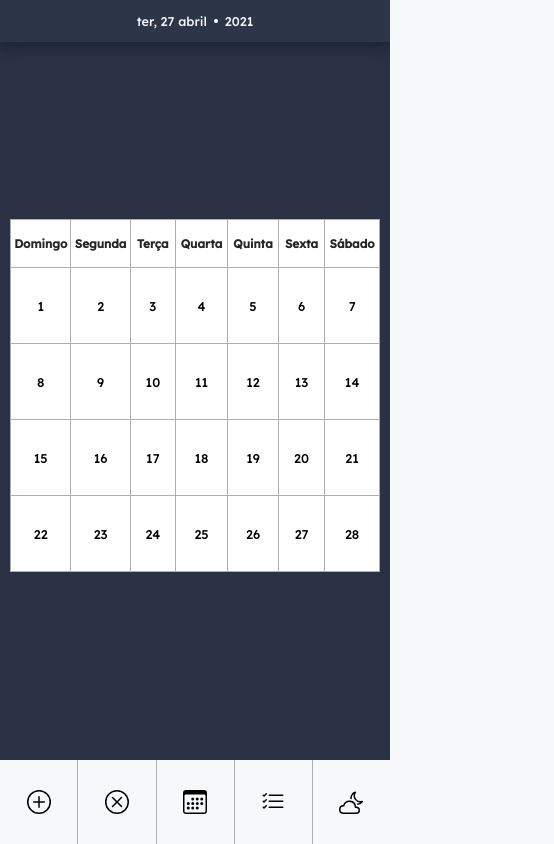
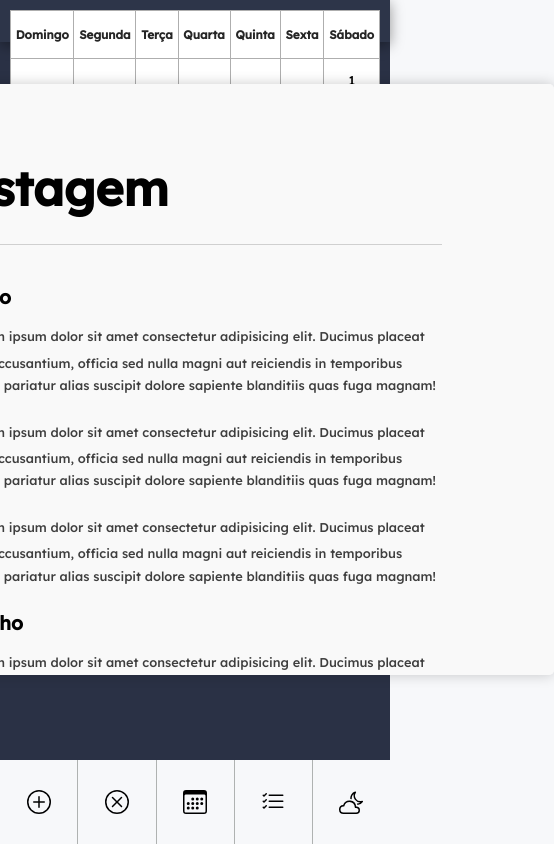
Before and after one commit to LuciLua/calendar, a Next.js app: page / in a window 390 px wide. Both pictures are taken after a click on the link 273 px from the left and 801 px from the top of the page. Shown: the whole page, 554 px wide, since content can reach past the window. Built offline with nearby package versions, Linux system fonts and the light colour scheme.

Commit message:
:calendar: Listagem

```diff
--- a/src/components/Footer/footer.module.scss
+++ b/src/components/Footer/footer.module.scss
@@ -1,6 +1,9 @@
 .footer{
     width: 100%;
     height: 10%;
+    display: flex;
+    align-items: center;
+    justify-content: center;
 
     .footerFill{
         width: 100%;
@@ -71,6 +74,81 @@
     }
 }
 
+// clica
+
+.listagemisActive{
+    display: none;
+}
+
+//lista
+
+.listagem{
+    position:absolute;
+    width: 85vh;
+    height: 70vh;
+
+    top: 10%;
+
+
+    box-shadow: 0 0 14px rgba(0, 0, 0, 0.201);
+
+    padding: 3rem 7rem  7rem;
+
+    border-radius: 5px;
+    background: rgb(249, 249, 249);
+
+    overflow-y: scroll;
+
+
+    &::-webkit-scrollbar{
+        display: none;
+    }
+
+    h5{
+        font-family: Lexend;
+        font-size: 3rem;
+
+        margin-bottom: 2.5rem;
+        line-height: 7rem;
+
+        border-bottom: rgb(208, 208, 208)1px solid;
+
+    }
+
+    h6{
+        font-family: Lexend;
+        font-size: 1.2em;
+        color: rgb(0, 0, 0);
+
+        margin-bottom: 1rem;
+        margin-left: 1rem;
+    }
+    p{
+        font-family: Lexend;
+        font-size: 0.8rem;
+
+        line-height: 1.4rem;
+
+        color: rgb(62, 62, 62);
+
+        margin-bottom: 1.5rem;
+    }
+
+    p::first-letter{
+        border-radius: 100px;
+        width: 1px;
+        height: 1px;
+        padding: 0.4px 1.5px;
+        background: rgb(255, 0, 0);
+
+        font-size: 3px;
+
+        margin-right: 0.5rem;
+
+        color: rgb(255, 0, 0);
+    }
+}
+
 //resposive Layout
 
 @media only screen and (max-width: 600px) {
--- a/src/components/Footer/footer.tsx
+++ b/src/components/Footer/footer.tsx
@@ -1,9 +1,27 @@
+import { useFooter } from '../../contexts/FooterContext';
 import styles from './footer.module.scss'
 
 export function Footer(){
 
+const {
+    toggleList,
+    isDisplay
+} = useFooter();
+
     return(
+
         <div className={styles.footer}>
+             <div className={!isDisplay ? styles.listagemisActive : styles.listagem}>
+      <h5>Listagem</h5>
+      <h6>Maio</h6>
+      <p>o Lorem ipsum dolor sit amet consectetur adipisicing elit. Ducimus placeat saepe accusantium, officia sed nulla magni aut reiciendis in temporibus aliquam pariatur alias suscipit dolore sapiente blanditiis quas fuga magnam!</p>
+      <p>o Lorem ipsum dolor sit amet consectetur adipisicing elit. Ducimus placeat saepe accusantium, officia sed nulla magni aut reiciendis in temporibus aliquam pariatur alias suscipit dolore sapiente blanditiis quas fuga magnam!</p>
+      <p>o Lorem ipsum dolor sit amet consectetur adipisicing elit. Ducimus placeat saepe accusantium, officia sed nulla magni aut reiciendis in temporibus aliquam pariatur alias suscipit dolore sapiente blanditiis quas fuga magnam!</p>
+      <h6>Junho</h6>
+      <p>o Lorem ipsum dolor sit amet consectetur adipisicing elit. Ducimus placeat saepe accusantium, officia sed nulla magni aut reiciendis in temporibus aliquam pariatur alias suscipit dolore sapiente blanditiis quas fuga magnam!</p>
+      <p>o Lorem ipsum dolor sit amet consectetur adipisicing elit. Ducimus placeat saepe accusantium, officia sed nulla magni aut reiciendis in temporibus aliquam pariatur alias suscipit dolore sapiente blanditiis quas fuga magnam!</p>
+      <p>o Lorem ipsum dolor sit amet consectetur adipisicing elit. Ducimus placeat saepe accusantium, officia sed nulla magni aut reiciendis in temporibus aliquam pariatur alias suscipit dolore sapiente blanditiis quas fuga magnam!</p>
+    </div>
             <div className={styles.footerFill}>
                 <ul>
                     <li>
@@ -24,8 +42,8 @@ export function Footer(){
                         <span>Editar</span>
                         </a>
                     </li>
-                    <li>
-                        <a href="#">
+                    <li id={styles.list}>
+                        <a href="#" onClick={toggleList}>
                         <img src="ico_list.svg" alt=""/>
                         <span>Listar</span>
                         </a>
--- a/src/contexts/FooterContext.tsx
+++ b/src/contexts/FooterContext.tsx
@@ -1,8 +1,10 @@
-import { createContext, ReactNode, useContext } from 'react';
+import { createContext, ReactNode, useContext, useState } from 'react';
 
 
 type FooterContextData ={
-
+    toggleList: () => void;
+    isDisplay: boolean;
+    setListState: (state: boolean) => void;
 }
 
 type FooterContextProviderProps = {
@@ -12,8 +14,22 @@ type FooterContextProviderProps = {
 export const FooterContext =createContext({} as FooterContextData);
 export function FooterContextProvider({ children }: FooterContextProviderProps){
 
+    const [isDisplay, setIsList] = useState(false)
+
+    function toggleList(){
+        setIsList(!isDisplay)
+    }
+
+    function setListState(state: boolean){
+        setIsList(state)
+    }
+
     return(
-        <FooterContext.Provider value={{}}>
+        <FooterContext.Provider value={{
+            toggleList,
+            isDisplay,
+            setListState
+        }}>
             {children}
         </FooterContext.Provider>
     )
--- a/src/pages/home.module.scss
+++ b/src/pages/home.module.scss
@@ -70,12 +70,14 @@
                 cursor: default;
                 user-select: none;
 
+                height: 0.8rem;
+
             }
             td{
                 text-align: center;
                 border: 1px solid rgb(174, 174, 174);
-                width:15vh;
-                height:15vh;
+                width:11vh;
+                height:9vh;
                 position: relative;
 
                 font-family: Lexend, sans-serif;
@@ -99,16 +101,84 @@
 }
 
 
+.listagem{
+    position: absolute;
+    width: 85vh;
+    height: 70vh;
+
+    top: 10%;
+
+    box-shadow: 0 0 14px rgba(0, 0, 0, 0.201);
+
+    padding: 3rem 7rem  7rem;
+
+    border-radius: 5px;
+    background: rgb(249, 249, 249);
+
+    overflow-y: scroll;
+
+    &::-webkit-scrollbar{
+        display: none;
+    }
+
+    h5{
+        font-family: Lexend;
+        font-size: 3rem;
+
+        margin-bottom: 2.5rem;
+        line-height: 7rem;
+
+        border-bottom: rgb(208, 208, 208)1px solid;
+
+    }
+
+    h6{
+        font-family: Lexend;
+        font-size: 1.2em;
+        color: rgb(0, 0, 0);
+
+        margin-bottom: 1rem;
+        margin-left: 1rem;
+    }
+    p{
+        font-family: Lexend;
+        font-size: 0.8rem;
+
+        line-height: 1.4rem;
+
+        color: rgb(62, 62, 62);
+
+        margin-bottom: 1.5rem;
+    }
+
+    p::first-letter{
+        border-radius: 100px;
+        width: 1px;
+        height: 1px;
+        padding: 0.4px 1.5px;
+        background: rgb(255, 0, 0);
+
+        font-size: 3px;
+
+        margin-right: 0.5rem;
+
+        color: rgb(255, 0, 0);
+    }
+}
+
 
 //resposive Layout
 
 @media only screen and (max-width: 660px) {
     .calendar{
+        top: 0;
+        left: 0;
+        position: absolute;
         table{
             tr{
                 td{
-                height: 14vh;
-                width: 14vh;
+                height: 7vh;
+                width: 100vh;
                 }
             }
         }
@@ -118,11 +188,14 @@
 
 @media only screen and (max-width: 580px) {
     .calendar{
+        top: 0;
+        left: 0;
+        position: absolute;
         table{
             tr{
                 td{
-                height: 10vh;
-                width: 10vh;
+                height: 6vh;
+                width: 100vh;
                 }
             }
         }
@@ -132,11 +205,14 @@
 
 @media only screen and (max-width: 420px) {
     .calendar{
+        top: 0;
+        left: 0;
+        position: absolute;
         table{
             tr{
                 td{
-                height: 9vh;
-                width: 9vh;
+                height: 5vh;
+                width: 100vh;
                 }
             }
         }
@@ -145,11 +221,14 @@
 
 @media only screen and (max-width: 340px) {
     .calendar{
+        top: 0;
+        left: 0;
+        position: absolute;
         table{
             tr{
                 td{
-                height: 7vh;
-                width: 7vh;
+                height: 5vh;
+                width: 100vh;
                 }
             }
         }
--- a/src/pages/index.tsx
+++ b/src/pages/index.tsx
@@ -44,44 +44,62 @@ export default function Home() {
           <th>Sábado</th>
         </tr>
         <tr className={styles.days}>
-          <td>1</td>
-          <td>2</td>
-          <td>3</td>
-          <td>4</td>
-          <td>5</td>
-          <td>6</td>
-          <td>7</td>
+          <td id={styles.d1}></td>
+          <td id={styles.d2}></td>
+          <td id={styles.d3}></td>
+          <td id={styles.d4}></td>
+          <td id={styles.d5}></td>
+          <td id={styles.d6}></td>
+          <td id={styles.d7}>1</td>
         </tr>
         <tr>
-          <td>8</td>
-          <td>9</td>
-          <td>10</td>
-          <td>11</td>
-          <td>12</td>
-          <td>13</td>
-          <td>14</td>
+          <td id={styles.d8}>2</td>
+          <td id={styles.d9}>3</td>
+          <td id={styles.d10}>4</td>
+          <td id={styles.d11}>5</td>
+          <td id={styles.d12}>6</td>
+          <td id={styles.d13}>7</td>
+          <td id={styles.d14}>8</td>
         </tr>
         <tr>
-          <td>15</td>
-          <td>16</td>
-          <td>17</td>
-          <td>18</td>
-          <td>19</td>
-          <td>20</td>
-          <td>21</td>
+          <td id={styles.d15}>9</td>
+          <td id={styles.d16}>10</td>
+          <td id={styles.d17}>11</td>
+          <td id={styles.d18}>12</td>
+          <td id={styles.d19}>13</td>
+          <td id={styles.d20}>14</td>
+          <td id={styles.d21}>15</td>
           </tr>
           <tr>
-          <td>22</td>
-          <td>23</td>
-          <td>24</td>
-          <td>25</td>
-          <td>26</td>
-          <td>27</td>
-          <td>28</td>
+          <td id={styles.d22}>16</td>
+          <td id={styles.d23}>17</td>
+          <td id={styles.d24}>18</td>
+          <td id={styles.d25}>19</td>
+          <td id={styles.d26}>20</td>
+          <td id={styles.d27}>21</td>
+          <td id={styles.d28}>22</td>
+          </tr>
+          <tr>
+          <td id={styles.d29}>23</td>
+          <td id={styles.d30}>24</td>
+          <td id={styles.d31}>25</td>
+          <td id={styles.d32}>26</td>
+          <td id={styles.d33}>27</td>
+          <td id={styles.d34}>28</td>
+          <td id={styles.d35}>29</td>
+          </tr>
+          <tr>
+          <td id={styles.d36}>30</td>
+          <td id={styles.d37}>31</td>
+          <td id={styles.d38}></td>
+          <td id={styles.d39}></td>
+          <td id={styles.d40}></td>
+          <td id={styles.d41}></td>
+          <td id={styles.d42}></td>
           </tr>
       </table>
     </div>
-   </div>
+    </div>
   )
 }
 
```
